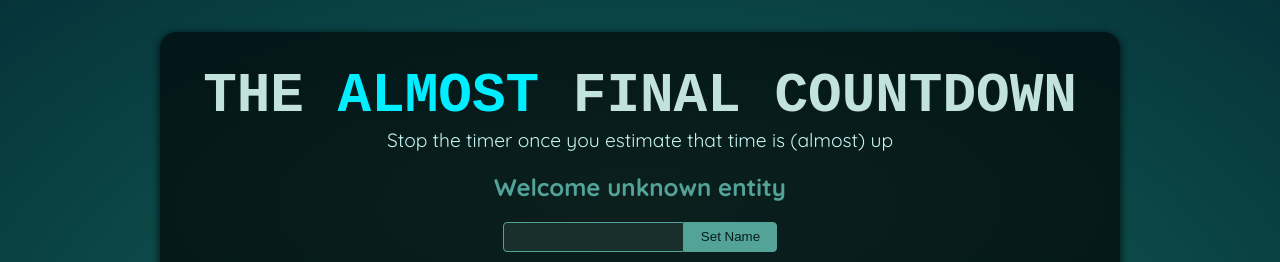
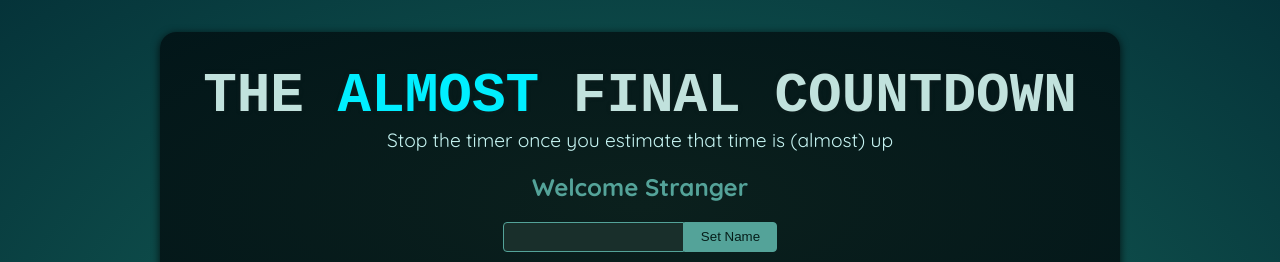
Before and after one commit to thegroosalugg/05-Refs-n-Portals, a React (Vite) app: page / in a window 1280 px wide. Shown: the top 262 px of the page. Built offline with nearby package versions, Linux system fonts and the light colour scheme; a web font is replaced by a local one.

Commit message:
updated set player name component

```diff
--- a/src/components/Player.jsx
+++ b/src/components/Player.jsx
@@ -1,10 +1,23 @@
+import { useState } from "react";
+
 export default function Player() {
+  const [inputValue, setValue] = useState(''); // initial input value must be an an empty string, and not completely empty
+  const [playerName, setName] = useState('Stranger'); // initial player name set
+
+  function handleChange(event) {
+    setValue(event.target.value); // on change the value of the player name is stored in the change event value
+  }
+
+  function handleClick() {    // conditional check set to revert name back to default is input field is an empty string
+    setName(!inputValue ? 'Stranger' : inputValue); // when button is clicked, the stored input value state is then set as the name
+  }
+
   return (
     <section id="player">
-      <h2>Welcome unknown entity</h2>
+      <h2>Welcome {playerName}</h2>
       <p>
-        <input type="text" />
-        <button>Set Name</button>
+        <input type="text" onChange={handleChange} value={inputValue} />
+        <button onClick={handleClick}>Set Name</button>
       </p>
     </section>
   );
```
Also changed, not shown: 1 other file (tests, documents, lock files or other folders).
